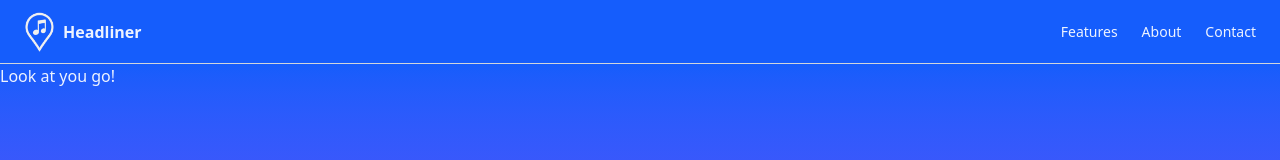
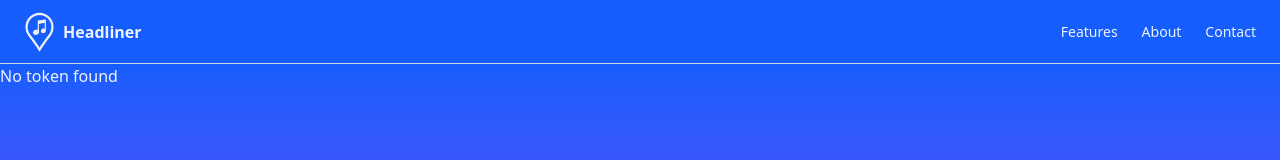
Before and after one commit to Dannyboi-john/Headliner, a React (Vite) app in the folder frontend/: page /Dashboard in a window 1280 px wide. Shown: the top 160 px of the page. Built offline with nearby package versions, Linux system fonts and the light colour scheme.

Commit message:
Made the token appear in Dashboard on successful login

```diff
--- a/frontend/src/pages/Dashboard.jsx
+++ b/frontend/src/pages/Dashboard.jsx
@@ -1,15 +1,25 @@
-import React, { useState } from 'react';
+import React, { useState, useEffect } from 'react';
 import { Link } from 'react-router-dom';
 import bigIcon from '../assets/icon-big-nobg.png';
+import { useNavigate } from 'react-router-dom';
 
 const Dashboard = () => {
+
+
+    const [token, setToken] = useState('');
+    // const navigate = useNavigate();
+
+    useEffect(() => {
+        const accessToken = localStorage.getItem('token');
+        setToken(accessToken || 'No token found');
+      }, []);
 
     console.log("You are now off the home page");
 
     return (
         <>
             <header className="px-4 lg:px-6 h-16 flex items-center border-b bg-blue-600 border-gray-300">
-                <Link href="/" className="flex items-center gap-2 font-semibold">
+                <Link href="/Dashboard" className="flex items-center gap-2 font-semibold">
                     <img src={bigIcon} className="h-10"/>
                     <span>Headliner</span>
                 </Link>
@@ -27,7 +37,11 @@ const Dashboard = () => {
             </header>
 
             <main className="bg-gradient-to-t from-purple-600 to-blue-600 h-screen">
-                <div>Look at you go!</div>
+                <div>
+                    <p className="text-wrap">
+                        {token}
+                    </p>
+                </div>
             </main>
         </>
     )
```
Also changed, not shown: 1 other file (tests, documents, lock files or other folders).
